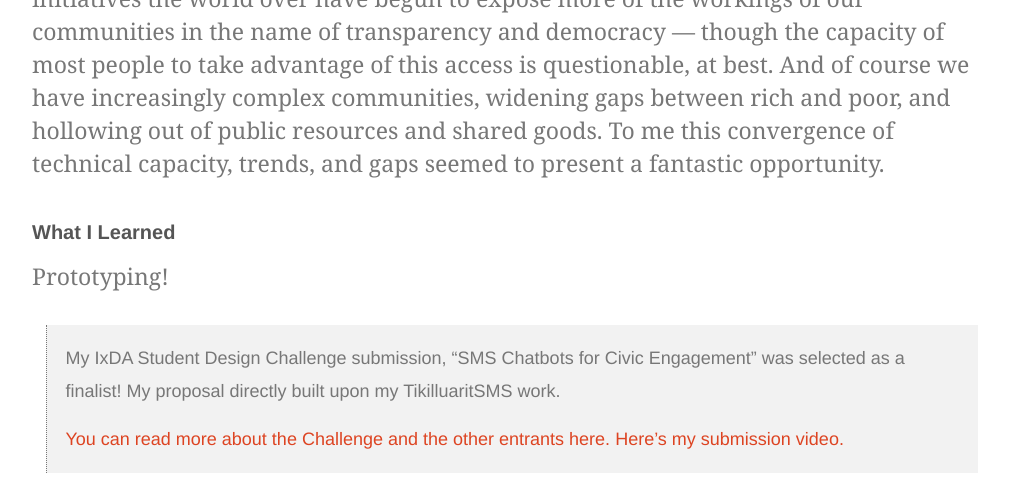
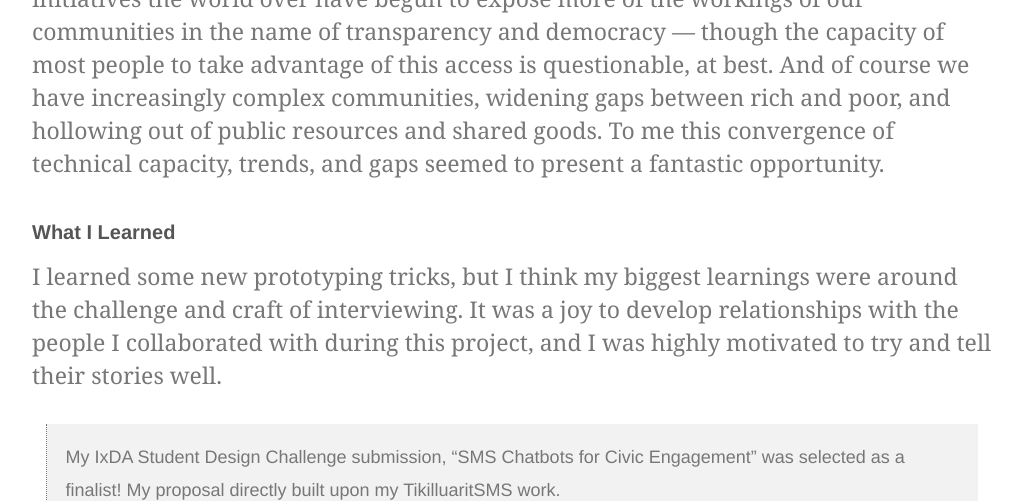
Before and after one commit to antlersanchors/antlersanchors.github.io, a Jekyll site: the page built from _portfolio/tikilluaritSMS.md, in a window 1280 px wide and 900 px high, scrolled down 2504 px, cut to the strip 0-501 px from the top of the window. Shown: the whole strip, without its empty margins (128-1148 px from the left). Built offline with Jekyll 4.4.1, drawn with Linux system fonts in a browser that asks for light colours; nearby versions of some CDN libraries.

Commit message:
Replacing some placeholder text.

```diff
--- a/_portfolio/tikilluaritSMS.md
+++ b/_portfolio/tikilluaritSMS.md
@@ -26,7 +26,7 @@ Greenland’s 56,000 inhabitants are of predominantly Inuit background, and have
 With the advances in the capabilities and adoption of intelligent assistant technologies such as Google Now and Apple’s Siri, natural language processing has become mainstream. We are simultaneously witnessing something of a renaissance for the humble chatbot, with SMS-based bot apps and the messaging service Slack’s own bot platform enjoying heightened popularity. Meanwhile in the public sector, open data initiatives the world over have begun to expose more of the workings of our communities in the name of transparency and democracy — though the capacity of most people to take advantage of this access is questionable, at best. And of course we have increasingly complex communities, widening gaps between rich and poor, and hollowing out of public resources and shared goods. To me this convergence of technical capacity, trends, and gaps seemed to present a fantastic opportunity.
 
 ### What I Learned
-Prototyping!
+I learned some new prototyping tricks, but I think my biggest learnings were around the challenge and craft of interviewing. It was a joy to develop relationships with the people I collaborated with during this project, and I was highly motivated to try and tell their stories well.
 
 > My IxDA Student Design Challenge submission, “SMS Chatbots for Civic Engagement” was selected as a finalist! My proposal directly built upon my TikilluaritSMS work.
 >
```
Also changed, not shown: _portfolio/city_window.md (+1 -1 lines).
